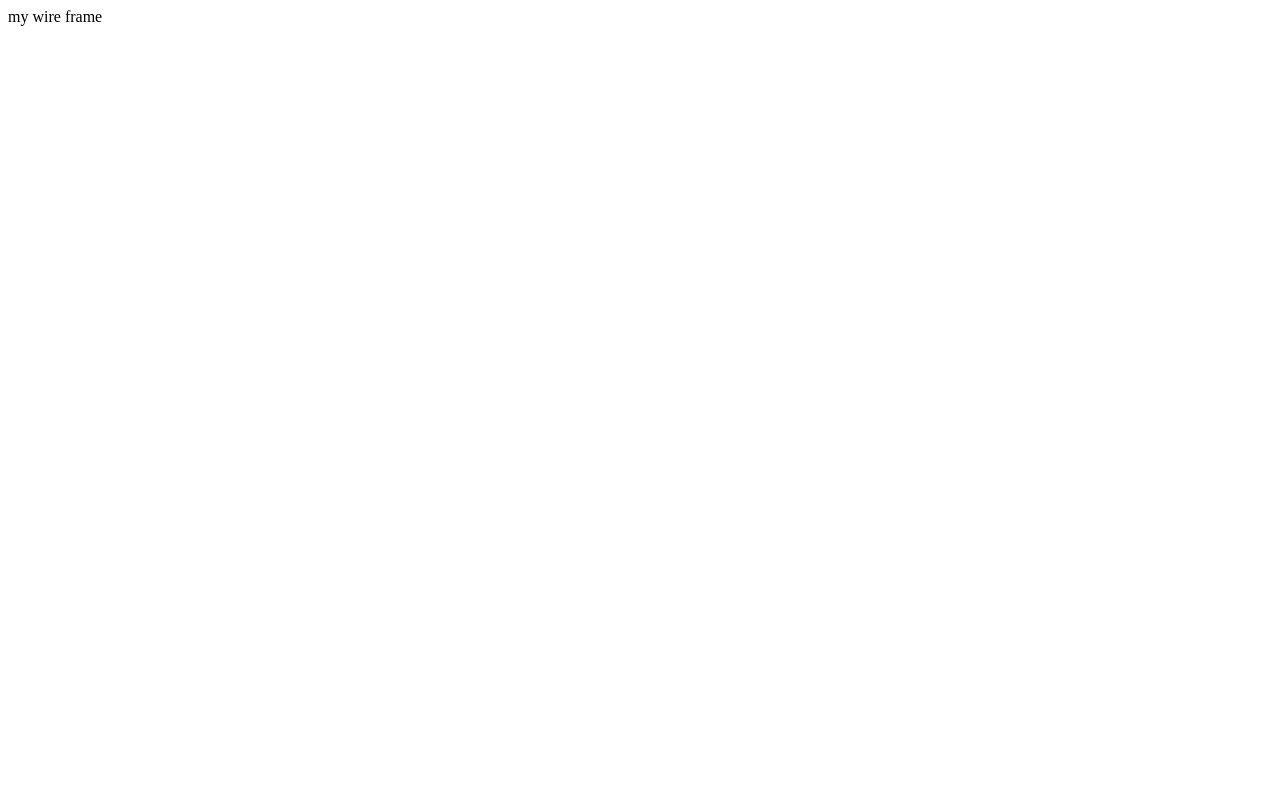
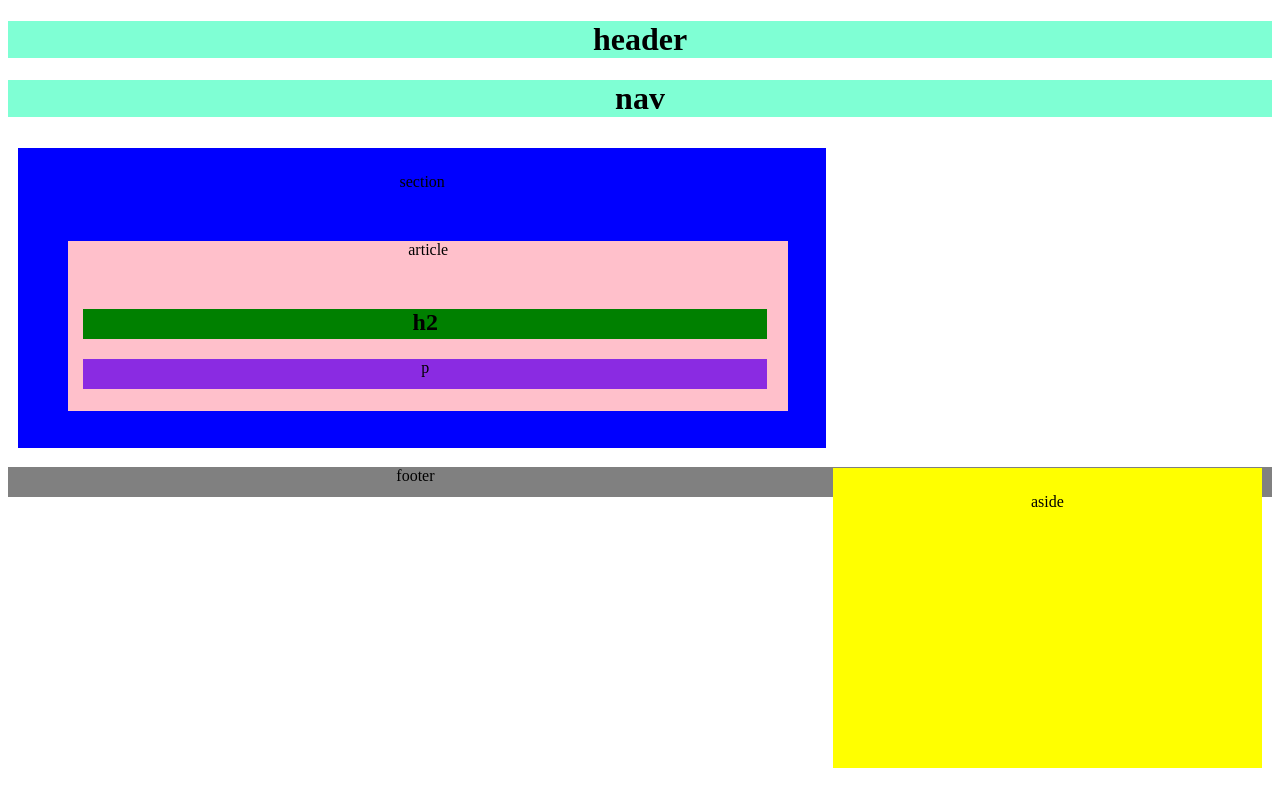
Before and after one commit to hannarafael/wireframe, a plain HTML site: page index.html in a window 1280 px wide. Drawn offline with Linux system fonts and the light colour scheme.

Commit message:
saving work

```diff
--- a/index.html
+++ b/index.html
@@ -1,3 +1,52 @@
-<html>
-    <p>my wire frame</p>
+<!DOCTYPE html>
+<html lang="en">
+
+<head>
+  <meta charset="UTF-8">
+  <meta name="viewport" content="width=device-width, initial-scale=1.0">
+  <meta http-equiv="X-UA-Compatible" content="ie=edge">
+  <link rel="stylesheet" href="style.css">
+  <title>Title</title>
+</head>
+
+<body>
+
+  <h1 class=" header">
+  header</h1>
+  <h1 class= "nav">
+    nav
+  </h1>
+
+  <div class= "Clearfix">
+  <section class="sec Clearfix" >
+    section
+    <article class=" art">
+      article
+      <h2 class="h2">
+        h2
+      </h2>
+      <p>
+        p
+      </p>
+
+    </article>
+  </section>
+
+  <aside class="aside">
+    aside
+
+  </aside>
+
+</div>
+
+  <footer class="footer">
+    footer
+  </footer>
+
+
+
+
+
+</body>
+
 </html>
--- /dev/null
+++ b/style.css
@@ -0,0 +1,61 @@
+.header, .nav {
+  background-color: aquamarine;
+  text-align: center;
+}
+
+.Clearfix::after {
+  content: “”;
+  display: block;
+  clear: both;
+ }
+
+.sec {
+  background-color: blue;
+  text-align: center;
+  float: left;
+  width: 60%;
+  margin: 10px;
+  padding: 25px;
+  height: 250px;
+}
+
+.art {
+  background: pink;
+  width: 95%;
+  height: 170px;
+  margin-top: 50px;
+  margin-left: 25px;
+}
+
+.h2 {
+  background-color: green;
+  width: 95%;
+  margin-left: 15px;
+  height: 30px;
+  margin-top: 50px;
+}
+
+p {
+  background-color: blueviolet;
+  width: 95%;
+  margin-left: 15px;
+  height: 30px;
+}
+
+.aside {
+  background-color:yellow;
+  text-align: center;
+  float:right;
+  width: 30%;
+  margin: 10px;
+  padding: 25px;
+  height: 250px;
+
+}
+
+.footer {
+  background-color:gray;
+  text-align: center;
+  margin-top: 350px;
+  height: 30px;
+}
```
